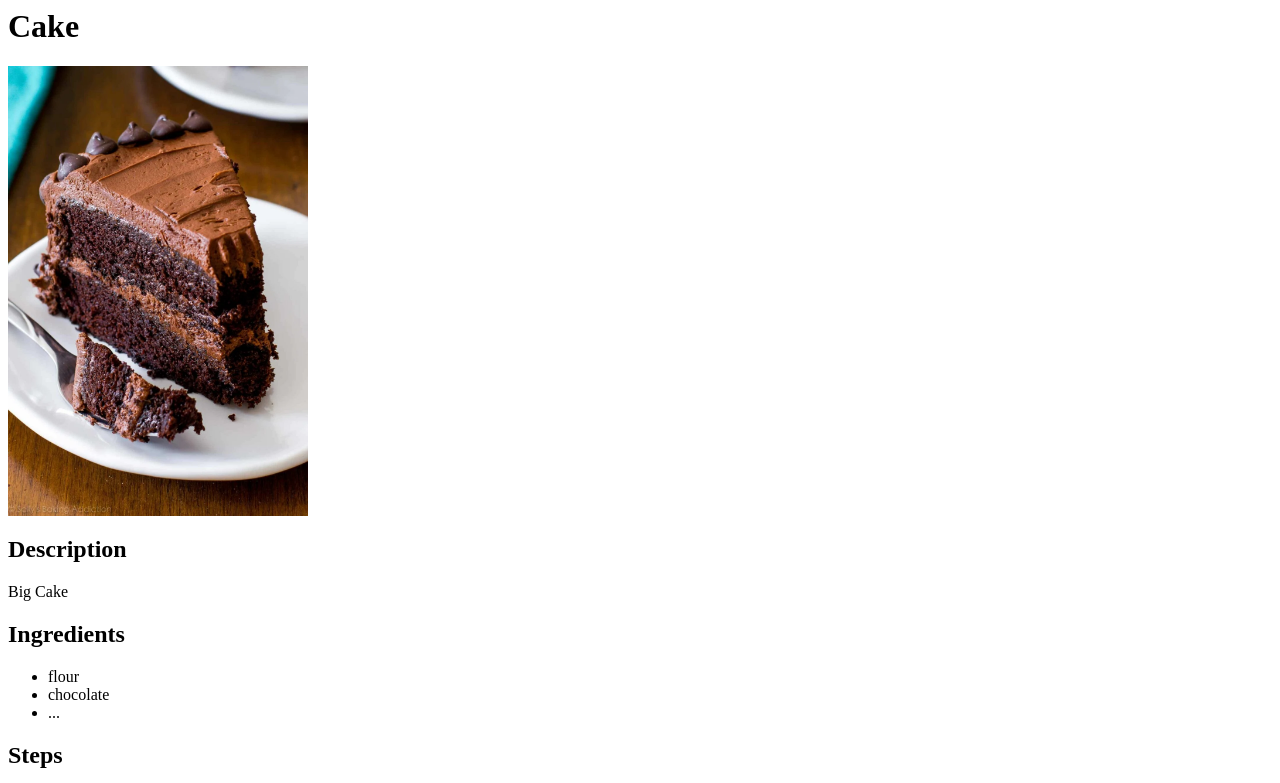
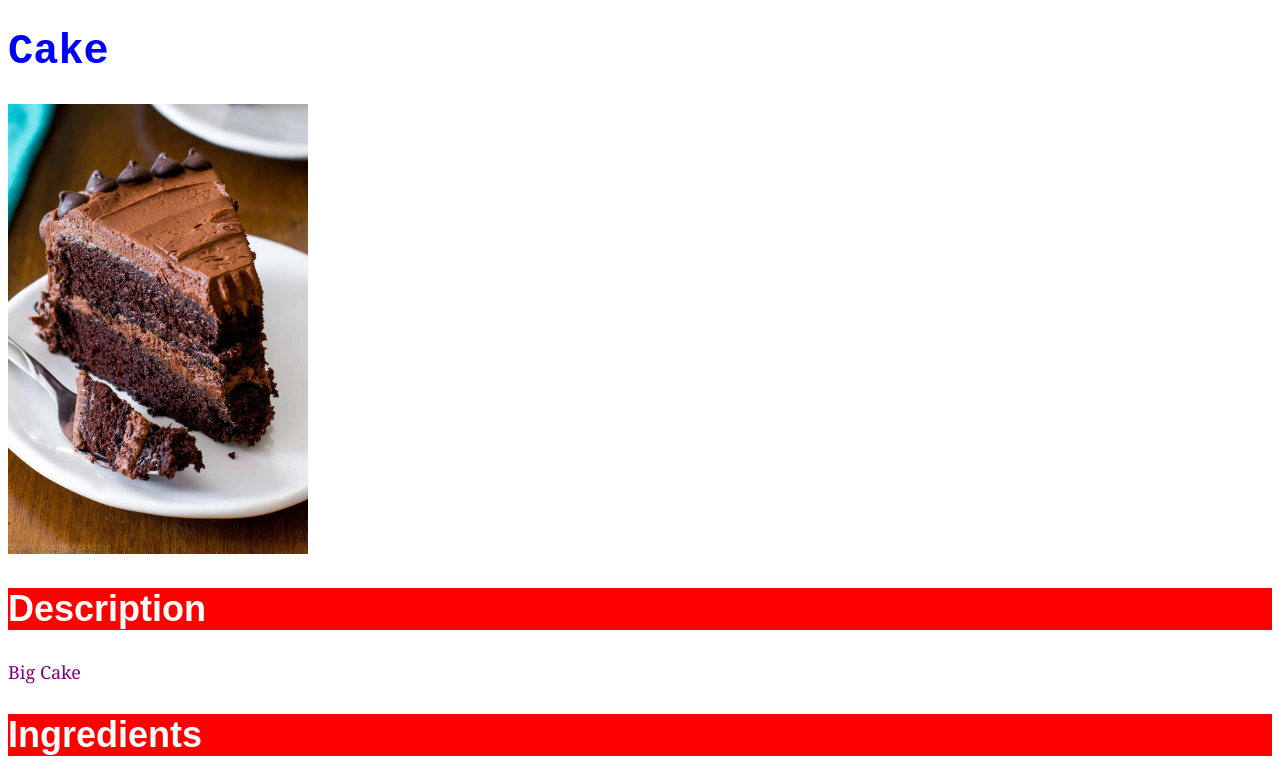
Before and after one commit to EthanJRH/odin-recipes, a plain HTML site: page recipes/cake.html in a window 1280 px wide. Shown: the top 783 px of the page. Drawn offline with Linux system fonts and the light colour scheme.

Commit message:
Add style to recipe pages

```diff
--- a/recipes/brownies.html
+++ b/recipes/brownies.html
@@ -1,5 +1,15 @@
+<!DOCTYPE html>
+
+<html lang="en">
+    <head>
+        <meta cahrset="utf-8">
+        <title>Cake</title>
+        <link rel="stylesheet" href="../style.css">
+    </head>
+
+    <body>
         <h1>Brownies</h1>
-<img src="../assets/brownies.jpg" style="width:300;height:450">
+        <img src="../assets/brownies.jpg" style="width: 300px; height: auto">
         <h2>Description</h2>
         <p>Delicious Brownies</p>
         <h2>Ingredients</h2>
@@ -15,3 +25,5 @@
             <li>Bake them</li>
         </ol>
         <a href="../index.html">Return to main page</a>
+    </body>
+</html>
--- a/recipes/cake.html
+++ b/recipes/cake.html
@@ -1,5 +1,15 @@
+<!DOCTYPE html>
+
+<html lang="en">
+    <head>
+        <meta cahrset="utf-8">
+        <title>Cake</title>
+        <link rel="stylesheet" href="../style.css">
+    </head>
+
+    <body>
         <h1>Cake</h1>
-<img src="../assets/cake.jpg" style="width:300;height:auto">
+        <img src="../assets/cake.jpg" style="width: 300px; height: auto">
         <h2>Description</h2>
         <p>Big Cake</p>
         <h2>Ingredients</h2>
@@ -15,3 +25,5 @@
             <li>Bake them</li>
         </ol>
         <a href="../index.html">Return to main page</a>
+    </body>
+</html>
--- a/style.css
+++ b/style.css
@@ -1,3 +1,23 @@
 h1 {
     color: blue;
+    font-family: 'Courier New', Courier, monospace;
+    font-size: 42px;
 }
+
+h2 {
+    color: white;
+    background-color: red;
+    font-family: Arial, Helvetica, sans-serif;
+    font-size: 36px;
+}
+
+li, a {
+    font-family: 'Courier New', Courier, monospace;
+    font-size: 24px;
+}
+
+p {
+    font-family: Georgia, 'Times New Roman', Times, serif;
+    font-size: 18px;
+    color: purple
+}
```
Also changed, not shown: recipes/cookies.html (+13 -1 lines). Lines whose indentation alone changed are shown as unchanged.
